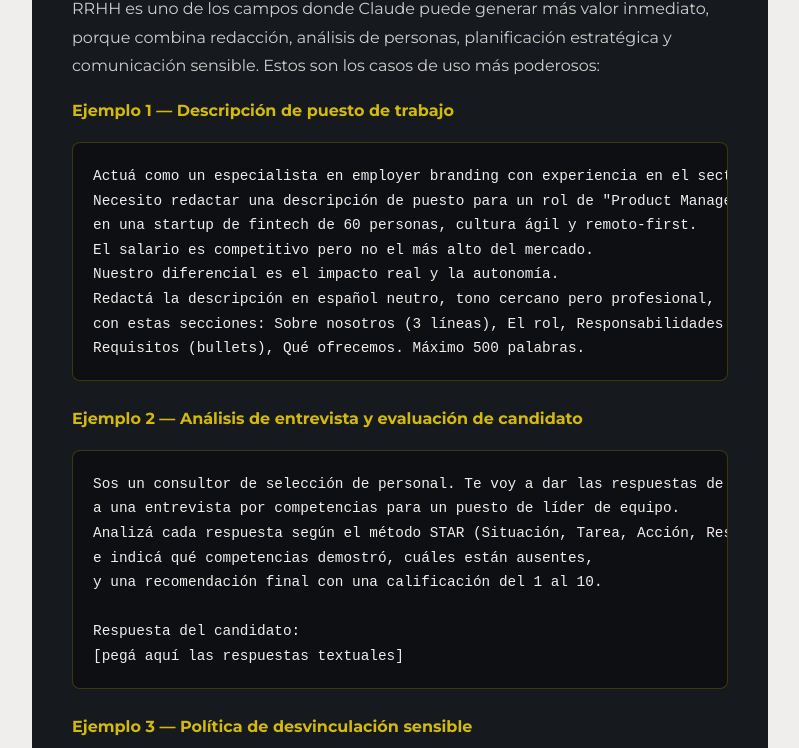
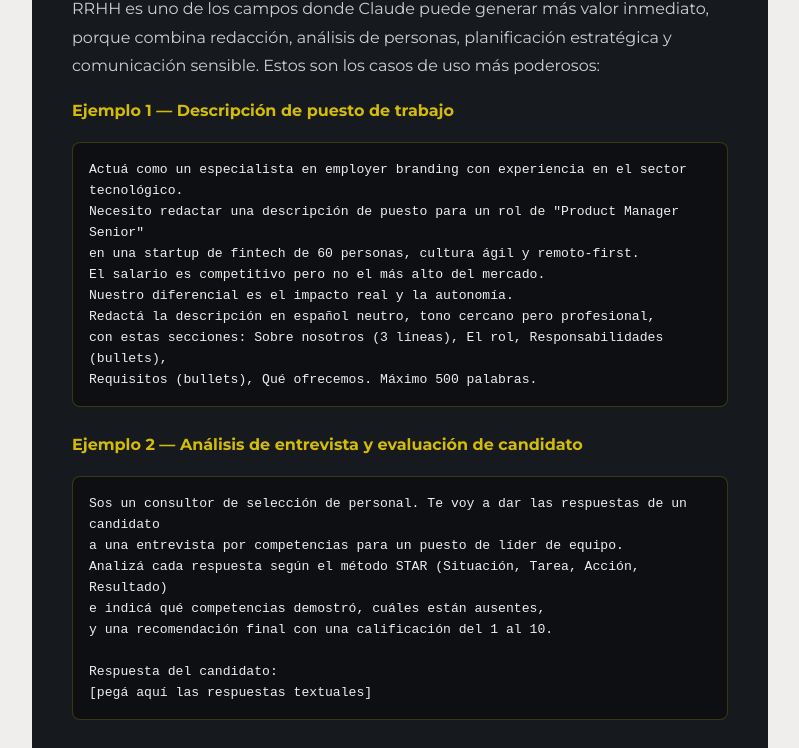
Before and after one commit to Ezzeorazi/mi-portafolio, a Next.js app: page /blog/claude-ia-guia-prompts-profesionales in a window 1280 px wide. Shown: the part 2772-3520 px from the top of the page, without its empty margins (240-1039 px from the left). Built offline with nearby package versions, Linux system fonts and the light colour scheme.

Commit message:
feat: post Parte 2 Claude — marketing, SEO, diseño y alianza SpaceX

```diff
--- a/app/globals.css
+++ b/app/globals.css
@@ -42,22 +42,39 @@ body {
   padding: 0.1rem 0.4rem;
   border-radius: 4px;
   font-family: 'Courier New', monospace;
-  font-size: 0.9em;
+  font-size: 0.85em;
+  word-break: break-word;
 }
 
 .blog-content pre {
   background-color: rgba(0, 0, 0, 0.4);
   border: 1px solid rgba(245, 216, 5, 0.2);
   border-radius: 8px;
-  padding: 1.25rem;
+  padding: 1rem;
   overflow-x: auto;
+  overflow-y: hidden;
   margin-bottom: 1.5rem;
+  max-width: 100%;
+  box-sizing: border-box;
+  -webkit-overflow-scrolling: touch;
 }
 
 .blog-content pre code {
   background: none;
   padding: 0;
   color: #f0eeed;
+  font-size: 0.82em;
+  line-height: 1.6;
+  white-space: pre-wrap;
+  word-break: break-word;
+  overflow-wrap: break-word;
+  display: block;
+}
+
+/* Contenedor del artículo no debe romperse por el pre */
+.blog-content {
+  overflow-x: hidden;
+  min-width: 0;
 }
 
 .blog-content ul,
--- a/data/posts.ts
+++ b/data/posts.ts
@@ -223,7 +223,7 @@ const posts: Post[] = [
   {
     id: 20,
     slug: 'claude-ia-guia-prompts-marketing-seo-diseno-parte-2',
-    image: 'images/blog/claude-prompts-marketing-parte2.webp',
+    image: 'images/blog/claude-guia-prompts.svg',
     title: 'Claude de Anthropic: Marketing, SEO y Diseño con IA — Parte 2',
     category: 'Inteligencia Artificial',
     description: 'Prompts avanzados para investigación de mercado, marketing digital, SEO, diseño web y construcción de marca. Más: la alianza Anthropic–SpaceX y qué cambia para los usuarios Pro y Max.',
```
